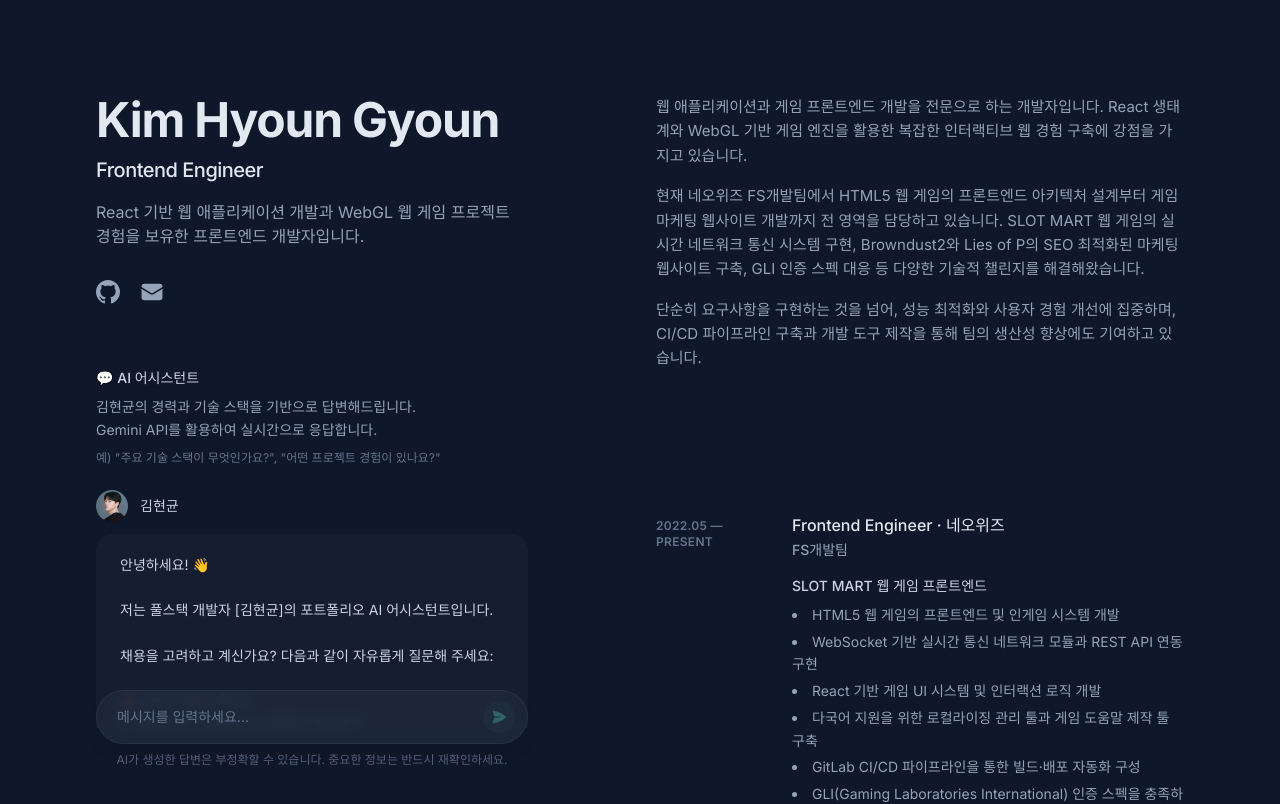
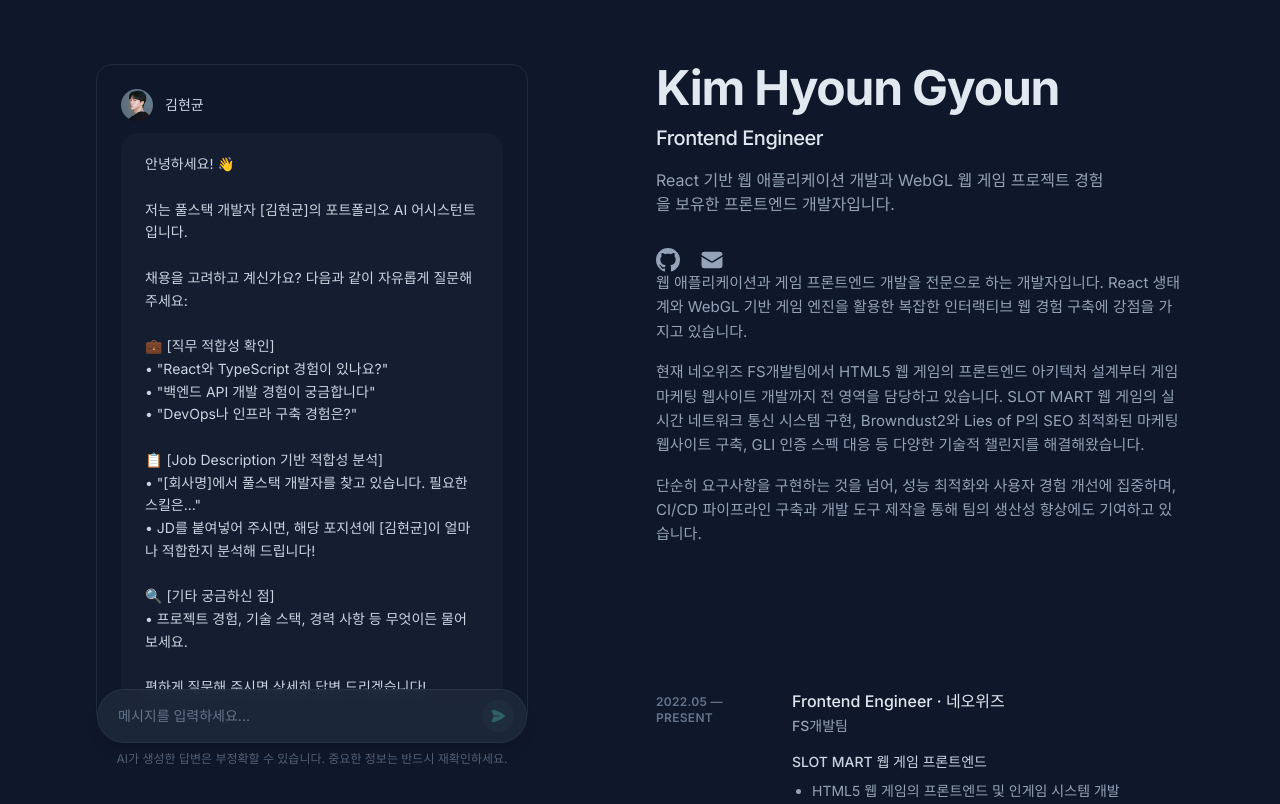
Before and after one commit to lacey0905/portfolio-web, a Next.js app: page / in a window 1280 px wide. Shown: the top 804 px of the page. Built offline with nearby package versions, Linux system fonts and the light colour scheme.

Commit message:
수정: AIChat 및 페이지 레이아웃 개선
- AIChat 컴포넌트의 헤더 주석 처리 및 메시지 컨테이너 스타일 수정
- Home 페이지의 Header 컴포넌트 위치 조정 및 레이아웃 간격 조정
- ExperienceSection의 책임 목록 스타일 개선

```diff
--- a/app/components/AIChat.tsx
+++ b/app/components/AIChat.tsx
@@ -161,7 +161,7 @@
   return (
     <div className="mt-auto flex flex-1 flex-col lg:mt-auto lg:min-h-0 relative mb-6">
       {/* Header */}
-      <div className="mb-6 space-y-2">
+      {/* <div className="mb-6 space-y-2">
         <p className="text-sm font-medium text-slate-300">💬 AI 어시스턴트</p>
         <p className="text-sm leading-relaxed text-slate-400">
           김현균의 경력과 기술 스택을 기반으로 답변해드립니다. <br />
@@ -170,10 +170,11 @@
         <p className="text-xs text-slate-500">
           예) "주요 기술 스택이 무엇인가요?", "어떤 프로젝트 경험이 있나요?"
         </p>
-      </div>
-
+      </div> */}
+      {/* Chat Container with Border */}
+      <div className="flex flex-1 flex-col border border-slate-700/50 rounded-2xl px-6 pb-6 relative min-h-0">
         {/* Messages */}
-      <div className="chat-messages flex flex-1 flex-col gap-6 overflow-y-auto min-h-0 rounded-t-xl pb-20">
+        <div className="chat-messages flex flex-1 flex-col gap-6 overflow-y-auto min-h-0 py-6 pb-6 overscroll-contain">
           {messages.map((message, index) => (
             <div key={index} className="flex flex-col gap-3">
               {message.role === "user" ? (
@@ -287,7 +288,9 @@
                                       clipRule="evenodd"
                                     />
                                   </svg>
-                                <span className="text-green-400">복사됨!</span>
+                                  <span className="text-green-400">
+                                    복사됨!
+                                  </span>
                                 </>
                               ) : (
                                 <>
@@ -401,6 +404,8 @@
             재확인하세요.
           </p>
         </div>
+      </div>{" "}
+      {/* Chat Container with Border 닫기 */}
     </div>
   );
 }
--- a/app/components/ExperienceSection.tsx
+++ b/app/components/ExperienceSection.tsx
@@ -72,7 +72,7 @@
                         {project.description}
                       </p>
                       {project.responsibilities.length > 0 && (
-                        <ul className="mt-2 text-sm leading-normal text-slate-400 list-disc list-inside space-y-1">
+                        <ul className="mt-2 text-sm leading-normal text-slate-400 list-disc pl-5 space-y-1">
                           {project.responsibilities.map((resp, idx) => (
                             <li key={idx} className="leading-relaxed">
                               {resp}
--- a/app/components/Spotlight.tsx
+++ b/app/components/Spotlight.tsx
@@ -4,7 +4,7 @@
 
 export default function Spotlight() {
   const spotlightRef = useRef<HTMLDivElement>(null);
-  const rafRef = useRef<number>();
+  const rafRef = useRef<number | undefined>(undefined);
 
   useEffect(() => {
     const handleMouseMove = (e: MouseEvent) => {
--- a/app/page.tsx
+++ b/app/page.tsx
@@ -16,14 +16,15 @@
           {/* Left Section */}
           <div
             id="left-section"
-            className="lg:sticky lg:top-0 lg:flex lg:h-screen lg:min-h-[800px] lg:w-[45%] lg:flex-col lg:gap-16 lg:pt-24 lg:pb-12"
+            className="lg:sticky lg:top-0 lg:flex lg:h-screen lg:min-h-[800px] lg:w-[45%] lg:flex-col lg:gap-14 lg:pt-16 lg:pb-12"
           >
-            <Header />
+            {/* <Header /> */}
             <AIChat />
           </div>
 
           {/* Right Content */}
-          <main id="content" className="pt-24 lg:w-[55%] lg:pt-24 lg:pb-14">
+          <main id="content" className="pt-24 lg:w-[55%] lg:pb-14 lg:pt-16">
+            <Header />
             <AboutSection />
             <ExperienceSection />
             <ArchiveSection />
```
Lines whose indentation alone changed are shown as unchanged.
